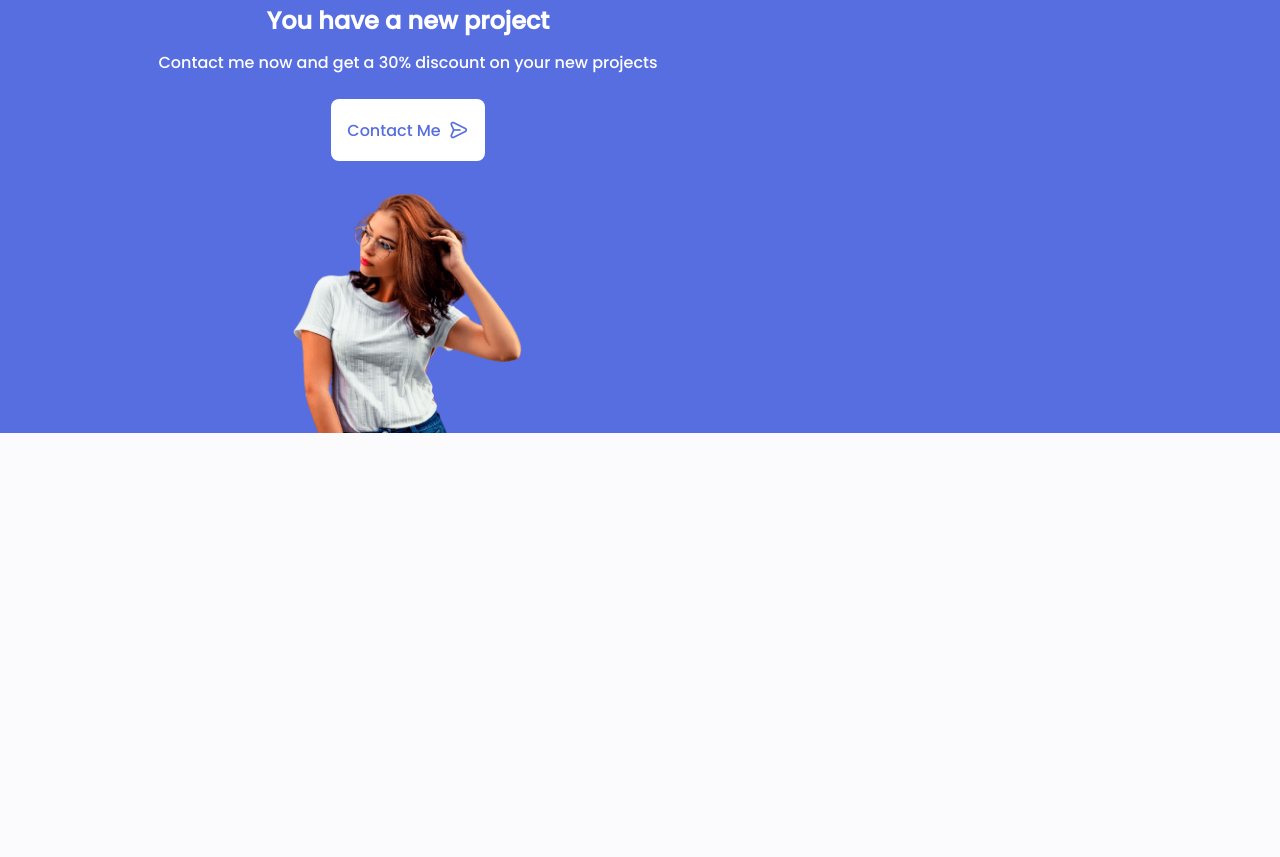
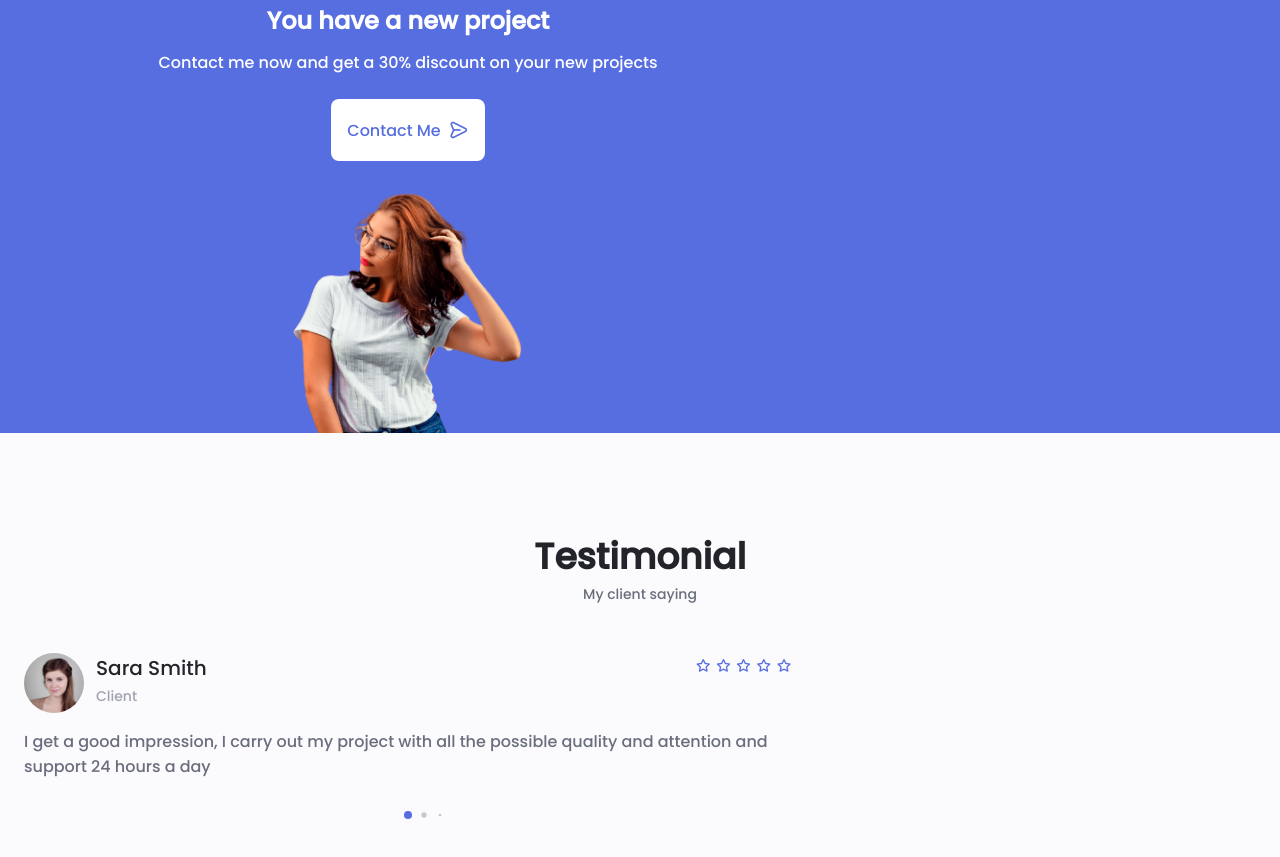
Before and after one commit to Hassan-Naeem-code/Hassan-Naeem-code, a plain HTML site: page index.html in a window 1280 px wide. Shown: the part 4154-5011 px from the top of the page. Before the commit the page ends 4891 px from the top, so only its background shows below. Drawn offline with nearby package versions, Linux system fonts and the light colour scheme.

Commit message:
done with the testimonial section

```diff
--- a/assets/css/styles.css
+++ b/assets/css/styles.css
@@ -751,7 +751,38 @@ img {
   justify-self: center;
 }
 /*==================== TESTIMONIAL ====================*/
+.testimonial__data,
+.testimonial__header{
+  display: flex;
+}
+.testimonial__data{
+  justify-content: space-between;
+  margin-bottom: var(--mb-1);
+}
+.testimonial__img{
+  width: 60px;
+  height: 60px;
+  border-radius: 50%;
+  margin-right: var(--mb-0-75);
+}
+.testimonial__name{
+  font-size: var(--h3-font-size);
+  font-weight: var(--font-medium);
+}
+.testimonial__client{
+  font-size: var(--small-font-size);
+  color: var(--text-color-light);
+}
+.testimonial__description{
+  margin-bottom: var(--mb-2-5);
+}
+.testimonial__icon-star{
+  color: var(--first-color);
+}
 
+.swiper-container .swiper-pagination-testimonial{
+  bottom: 0;
+}
 /*==================== CONTACT ME ====================*/
 
 /*==================== FOOTER ====================*/
--- a/assets/js/main.js
+++ b/assets/js/main.js
@@ -85,26 +85,43 @@ modalCloseButton.forEach((modalClose) => {
 });
 /*==================== PORTFOLIO SWIPER  ====================*/
 
-const swiper = new Swiper('.portfolio__container', {
+const swiperPortfolio = new Swiper(".portfolio__container", {
   // Optional parameters
   cssMode: true,
   loop: true,
 
   // If we need pagination
   pagination: {
-    el: '.swiper-pagination',
-    clickable: true
+    el: ".swiper-pagination",
+    clickable: true,
   },
 
   // Navigation arrows
   navigation: {
-    nextEl: '.swiper-button-next',
-    prevEl: '.swiper-button-prev',
+    nextEl: ".swiper-button-next",
+    prevEl: ".swiper-button-prev",
   },
-
 });
 /*==================== TESTIMONIAL ====================*/
 
+const swiperTestimonial = new Swiper(".testimonial__container", {
+  // Optional parameters
+  loop: true,
+  grabCursor: true,
+  spaceBetween: 48,
+
+  // If we need pagination
+  pagination: {
+    el: ".swiper-pagination",
+    clickable: true,
+    dynamicBullets: true,
+  },
+  breakpoints: {
+    568: {
+      slidesPreview: 2,
+    },
+  },
+});
 /*==================== SCROLL SECTIONS ACTIVE LINK ====================*/
 
 /*==================== CHANGE BACKGROUND HEADER ====================*/
--- a/index.html
+++ b/index.html
@@ -712,19 +712,107 @@
           <div class="project__container container grid">
             <div class="project__data">
               <h2 class="project__title">You have a new project</h2>
-              <p class="project__description">Contact me now and get a 30% discount on your new projects</p>
+              <p class="project__description">
+                Contact me now and get a 30% discount on your new projects
+              </p>
               <a href="#" class="button button--flex button--white">
                 Contact Me
                 <i class="uil uil-message project__icon button__icon"></i>
               </a>
             </div>
-            <img src="assets/img/project.png" alt="project__img" class="project__img" />
+            <img
+              src="assets/img/project.png"
+              alt="project__img"
+              class="project__img"
+            />
           </div>
         </div>
       </section>
 
       <!--==================== TESTIMONIAL ====================-->
-      <section class="testimonial section"></section>
+      <section class="testimonial section">
+        <h2 class="section__title">Testimonial</h2>
+        <span class="section__subtitle">My client saying</span>
+
+        <div class="testimonial__container container swiper-container">
+          <div class="swiper-wrapper">
+            <!-- Testimonial 1 -->
+            <div class="testimonial__content swiper-slide">
+              <div class="testimonial__data">
+                <div class="testimonial__header">
+                  <img
+                    src="assets/img/testimonial1.jpg"
+                    alt="testimonial__img"
+                    class="testimonial__img"
+                  />
+                  <div>
+                    <h3 class="testimonial__name">Sara Smith</h3>
+                    <span class="testimonial__client">Client</span>
+                  </div>
+                </div>
+                <div>
+                  <i class="uil uil-star testimonial__icon-star"></i>
+                  <i class="uil uil-star testimonial__icon-star"></i>
+                  <i class="uil uil-star testimonial__icon-star"></i>
+                  <i class="uil uil-star testimonial__icon-star"></i>
+                  <i class="uil uil-star testimonial__icon-star"></i>
+                </div>
+              </div>
+              <p class="testimonial__description">I get a good impression, I carry out my project with all the possible quality and attention and support 24 hours a day</p>
+            </div>
+            <!-- Testimonial 2 -->
+            <div class="testimonial__content swiper-slide">
+              <div class="testimonial__data">
+                <div class="testimonial__header">
+                  <img
+                    src="assets/img/testimonial2.jpg"
+                    alt="testimonial__img"
+                    class="testimonial__img"
+                  />
+                  <div>
+                    <h3 class="testimonial__name">Sara Smith</h3>
+                    <span class="testimonial__client">Client</span>
+                  </div>
+                </div>
+                <div>
+                  <i class="uil uil-star testimonial__icon-star"></i>
+                  <i class="uil uil-star testimonial__icon-star"></i>
+                  <i class="uil uil-star testimonial__icon-star"></i>
+                  <i class="uil uil-star testimonial__icon-star"></i>
+                  <i class="uil uil-star testimonial__icon-star"></i>
+                </div>
+              </div>
+              <p class="testimonial__description">I get a good impression, I carry out my project with all the possible quality and attention and support 24 hours a day</p>
+            </div>
+            <!-- Testimonial 3 -->
+            <div class="testimonial__content swiper-slide">
+              <div class="testimonial__data">
+                <div class="testimonial__header">
+                  <img
+                    src="assets/img/testimonial3.jpg"
+                    alt="testimonial__img"
+                    class="testimonial__img"
+                  />
+                  <div>
+                    <h3 class="testimonial__name">Sara Smith</h3>
+                    <span class="testimonial__client">Client</span>
+                  </div>
+                </div>
+                <div>
+                  <i class="uil uil-star testimonial__icon-star"></i>
+                  <i class="uil uil-star testimonial__icon-star"></i>
+                  <i class="uil uil-star testimonial__icon-star"></i>
+                  <i class="uil uil-star testimonial__icon-star"></i>
+                  <i class="uil uil-star testimonial__icon-star"></i>
+                </div>
+              </div>
+              <p class="testimonial__description">I get a good impression, I carry out my project with all the possible quality and attention and support 24 hours a day</p>
+            </div>
+          </div>
+           <!-- Add Pagination -->
+           <div class="swiper-pagination swiper-pagination-testimonial"></div>
+        </div>
+      </section>
 
       <!--==================== CONTACT ME ====================-->
       <section class="contact section" id="contact"></section>
```
